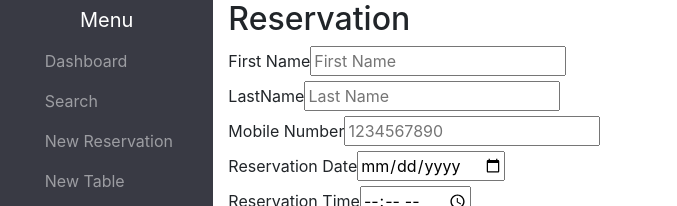
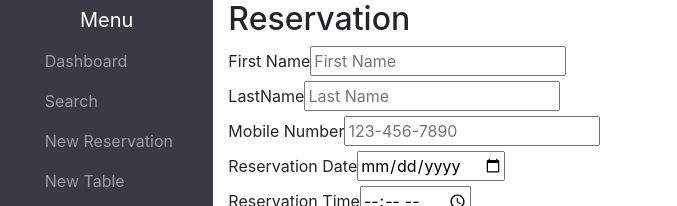
Before and after one commit to MoreRume/restaurant_reservations, a React (Create React App) app in the folder front-end/: page /reservations/new in a window 1280 px wide. Shown: the top 206 px of the page, without its empty margins (0-677 px from the left). Built offline with nearby package versions, Linux system fonts and the light colour scheme; no server answers; a web font is replaced by a local one.

Commit message:
fixing editing resi

```diff
--- a/front-end/src/edit/Edit.js
+++ b/front-end/src/edit/Edit.js
@@ -48,7 +48,7 @@ function Edit() {
     };
 
     const changePartyHandler = (e) => {
-        e.preventDefault();
+        //e.preventDefault();
         setReservation({
             ...reservation,
             [e.target.name]: Number(e.target.value),
--- a/front-end/src/reservations/ReservationForm.js
+++ b/front-end/src/reservations/ReservationForm.js
@@ -36,8 +36,9 @@ function ReservationForm({reservation, changeHandler, cancelHandler, submitHandl
                 <input
                 name="mobile_number"
                 id="mobile_number"
-                type="number"
-                placeholder="1234567890"
+                type="tel"
+                placeholder="123-456-7890"
+                pattern="[0-9] {3}- [0-9] {3}- [0-9] {4}"
                 required={true}
                 value={reservation.mobile_number}
                 maxLength="10"
```
